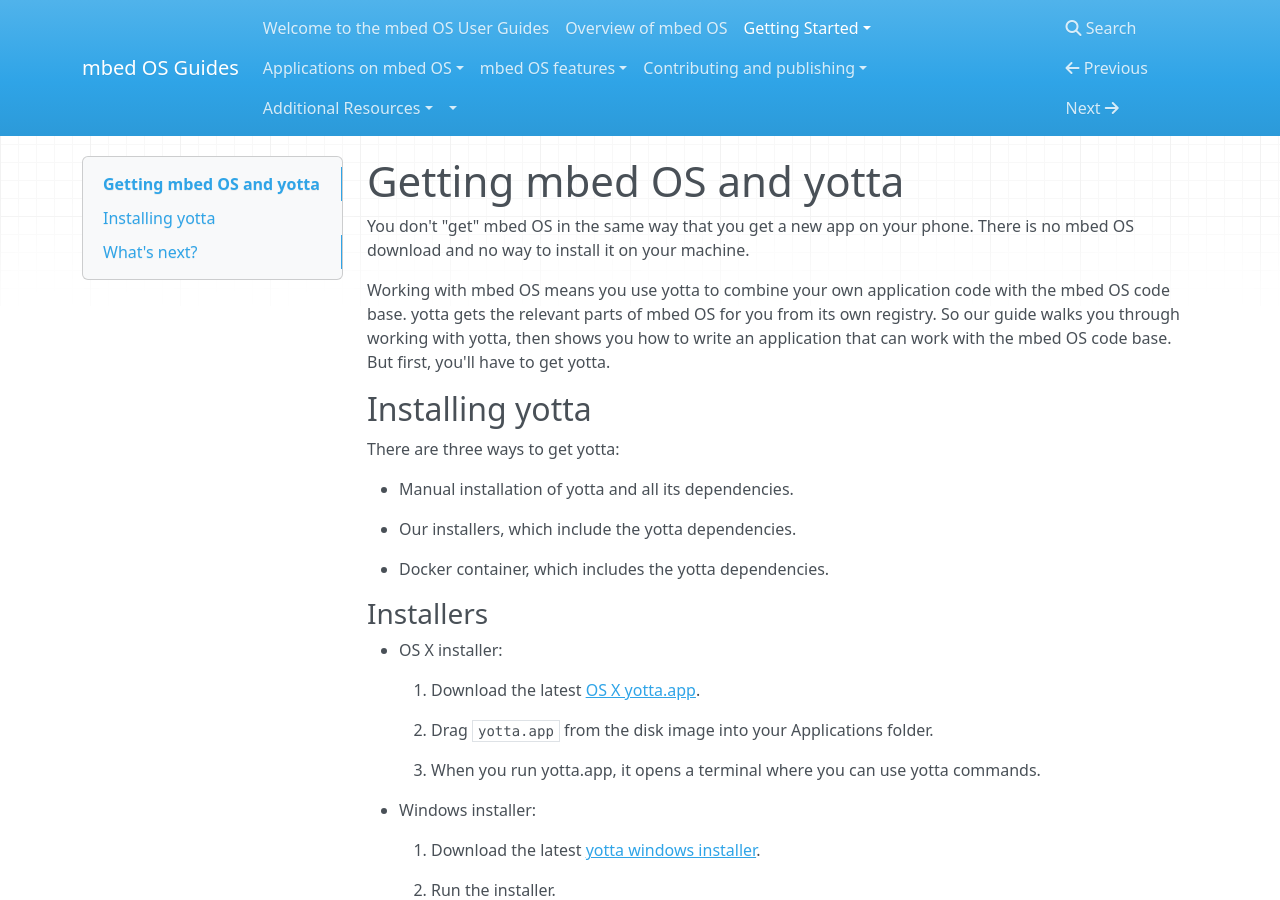
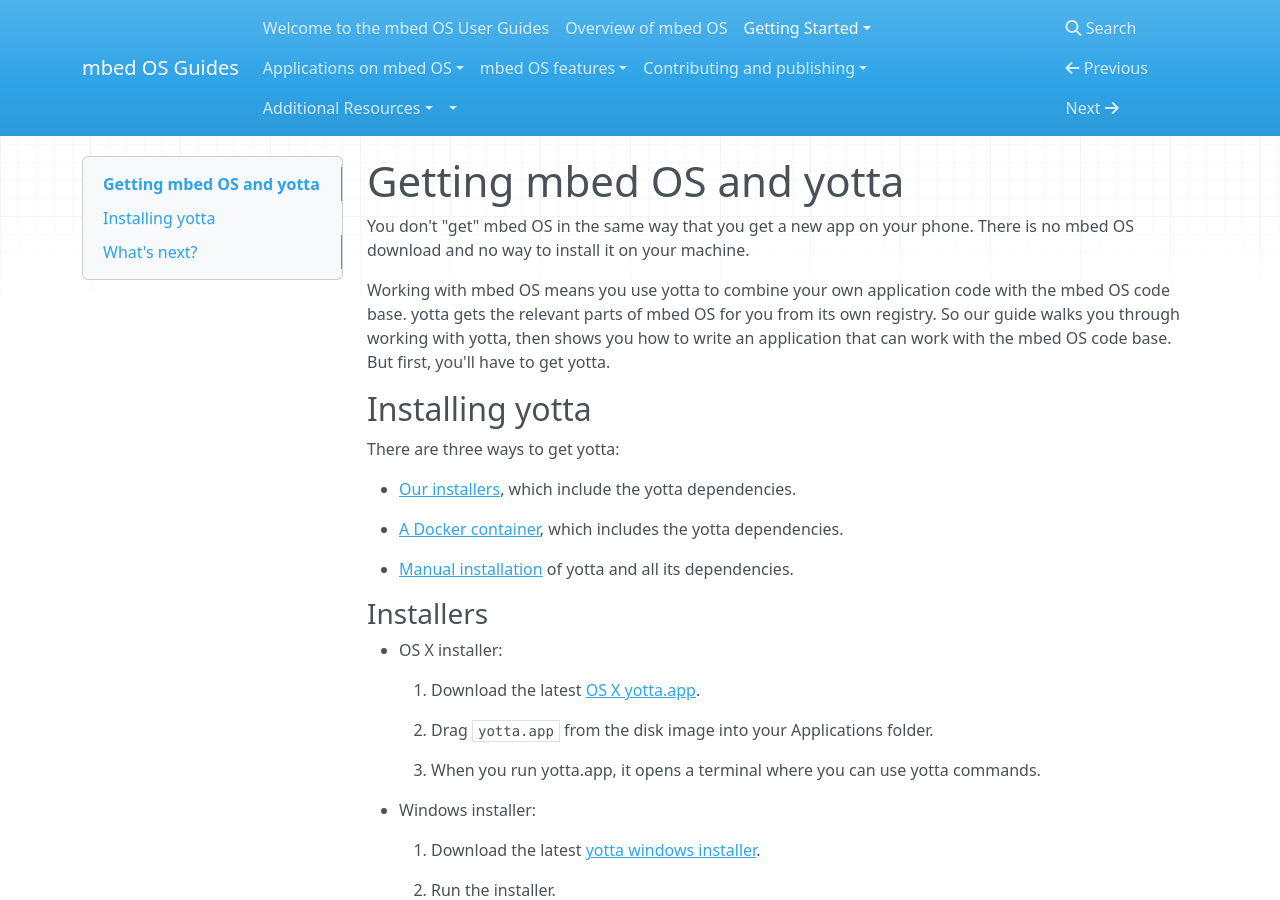
Before and after one commit to ARMmbed/GettingStartedmbedOS, an MkDocs documentation site: the page built from Docs/installation.md, in a window 1280 px wide and 900 px high. Built offline with MkDocs 1.6.1, drawn with Linux system fonts in a browser that asks for light colours; nearby versions of some CDN libraries; old or Windows-style settings are respelled for this version of MkDocs; part of the change alters nothing that is shown.

Commit message:
Fixing links

```diff
--- a/Docs/installation.md
+++ b/Docs/installation.md
@@ -8,11 +8,11 @@ Working with mbed OS means you use yotta to combine your own application code wi
 
 There are three ways to get yotta:
 
-* Manual installation of yotta and all its dependencies.
+* [Our installers](#installers), which include the yotta dependencies.
 
-* Our installers, which include the yotta dependencies.
+* [A Docker container](#docker-container), which includes the yotta dependencies.
 
-* Docker container, which includes the yotta dependencies.
+* [Manual installation](#manual-installation) of yotta and all its dependencies.
 
 ### Installers
 
@@ -48,7 +48,7 @@ If you want to manually install yotta, please ensure you have your dependencies,
 Before installing yotta, make sure you have:
 
 * [Python 2.7](https://www.python.org/download/releases/2.7/). Python 3 support is experimental.
-* [pip](http://pip.readthedocs.org/en/latest/installing.html).
+* [pip](https://pypi.python.org/pypi/pip).
 
 #### Manual installation instructions
 
```
